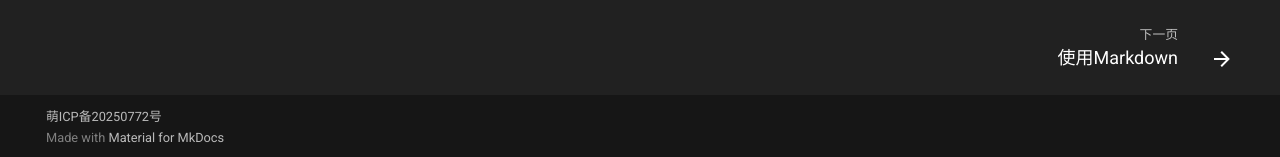
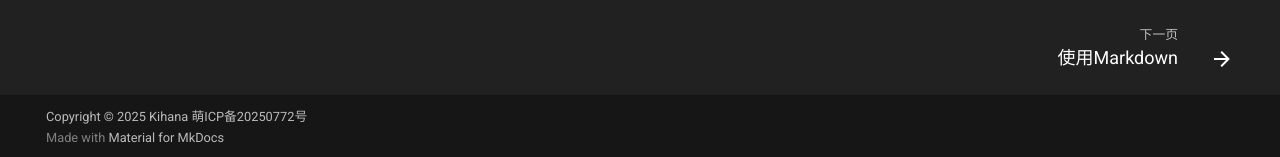
Before and after one commit to kihana2077/KihanaPage, an MkDocs documentation site: the page built from docs/index.md, in a window 1280 px wide. Shown: the part 740-897 px from the top of the page. Built offline with MkDocs 1.6.1 and Material for MkDocs 9.7.7, drawn with Linux system fonts in a browser that asks for light colours; comment, search, counter and statistics services are not loaded.

Commit message:
Update mkdocs.yml

```diff
--- a/mkdocs.yml
+++ b/mkdocs.yml
@@ -51,4 +51,4 @@
     - blog/我的第一篇博客.md
   - 扩列: aboutme.md
 
-copyright: <a href="https://icp.gov.moe/?keyword=20250772" target="_blank">萌ICP备20250772号</a>
+copyright: Copyright © 2025 Kihana <a href="https://icp.gov.moe/?keyword=20250772" target="_blank">萌ICP备20250772号</a>
```
